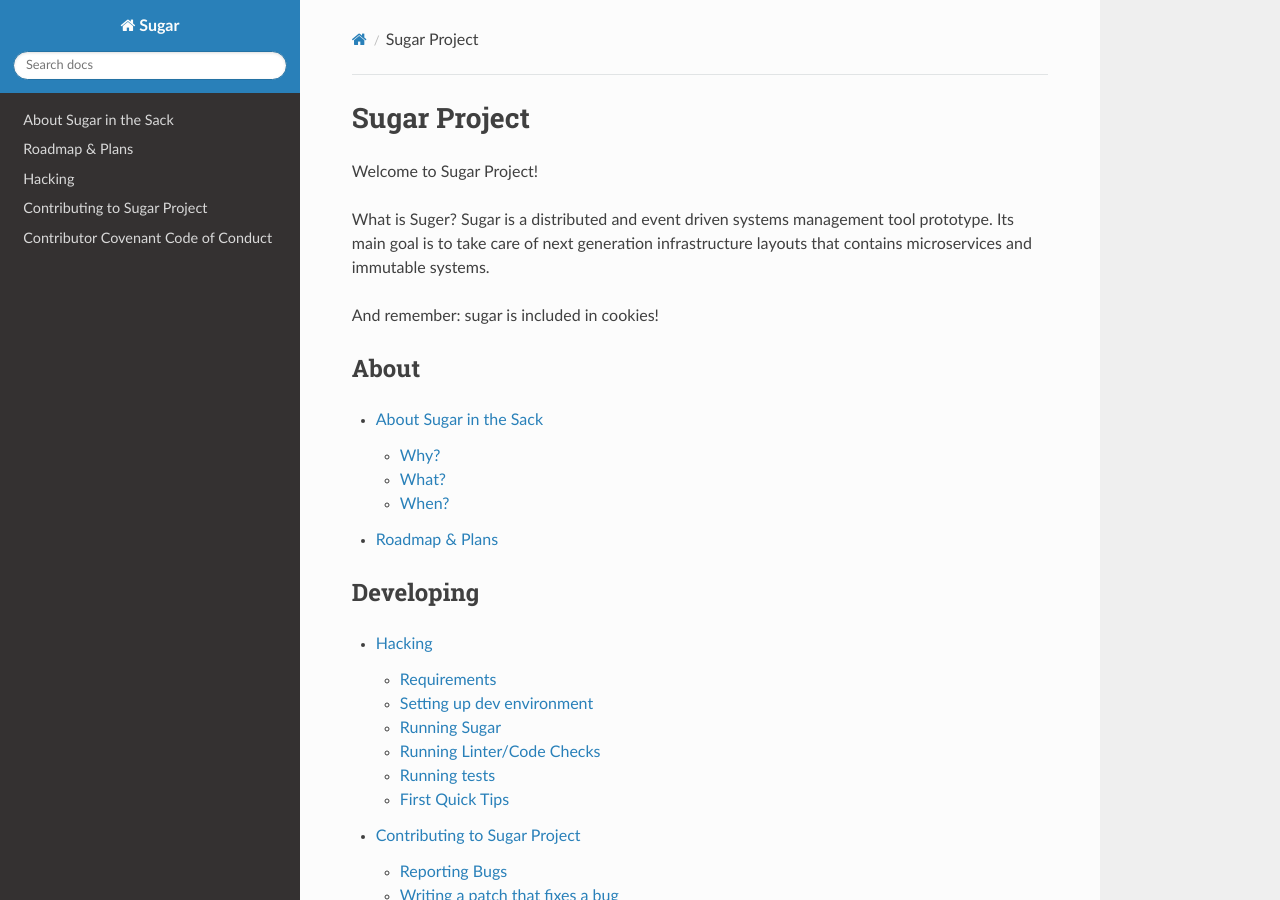
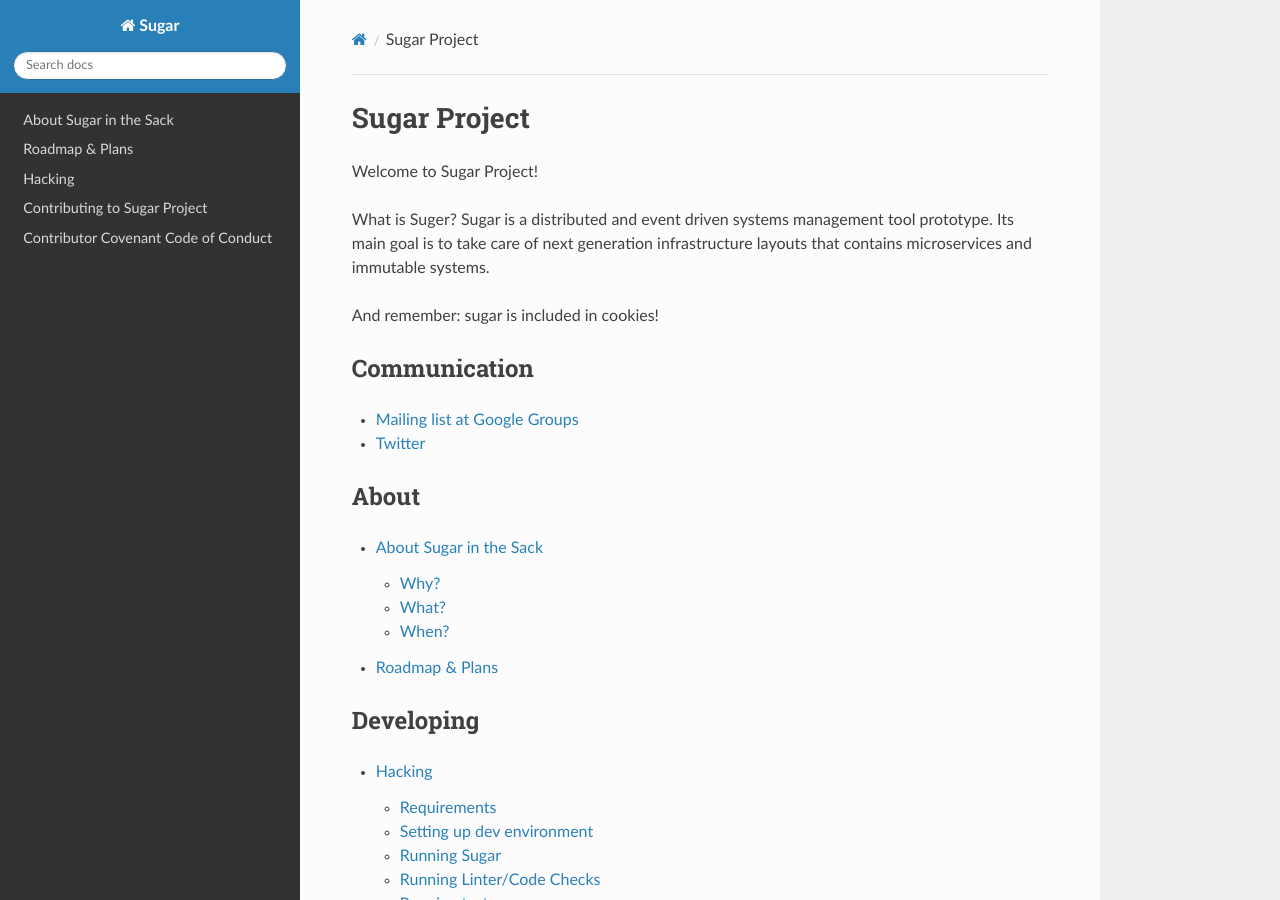
Before and after one commit to sugarsack/sugar, a Sphinx documentation site: the page built from docs/index.rst, in a window 1280 px wide and 900 px high. Built offline with Sphinx 7.4.7 and the Read the Docs theme 2.0.0, drawn with Linux system fonts in a browser that asks for light colours.

Commit message:
Add mailing list and Twitter account

```diff
--- a/docs/index.rst
+++ b/docs/index.rst
@@ -9,6 +9,14 @@ generation infrastructure layouts that contains microservices
 and immutable systems.
 
 And remember: sugar is included in cookies!
+
+
+Communication
+-------------
+
+- `Mailing list at Google Groups <https://groups.google.com/forum/#!forum/sugarsack>`_
+- `Twitter <https://twitter.com/_sugarsack>`_
+
 
 About
 -----
```
